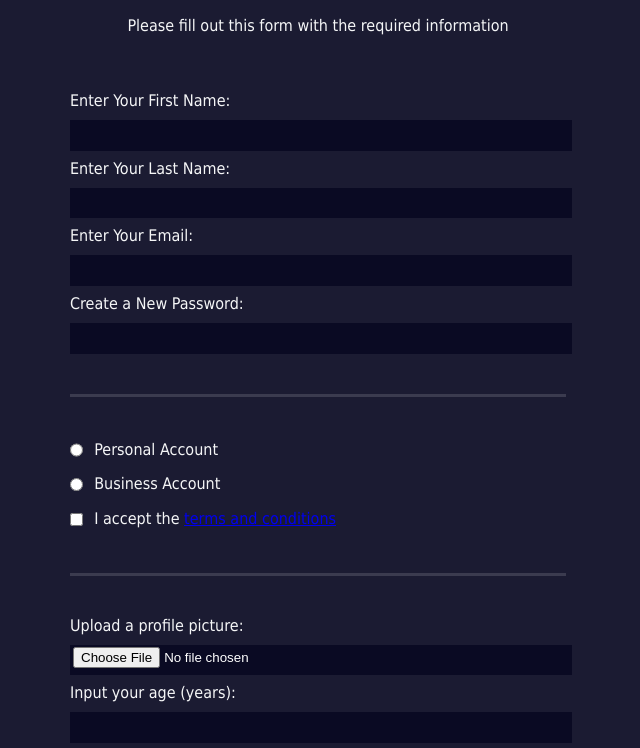
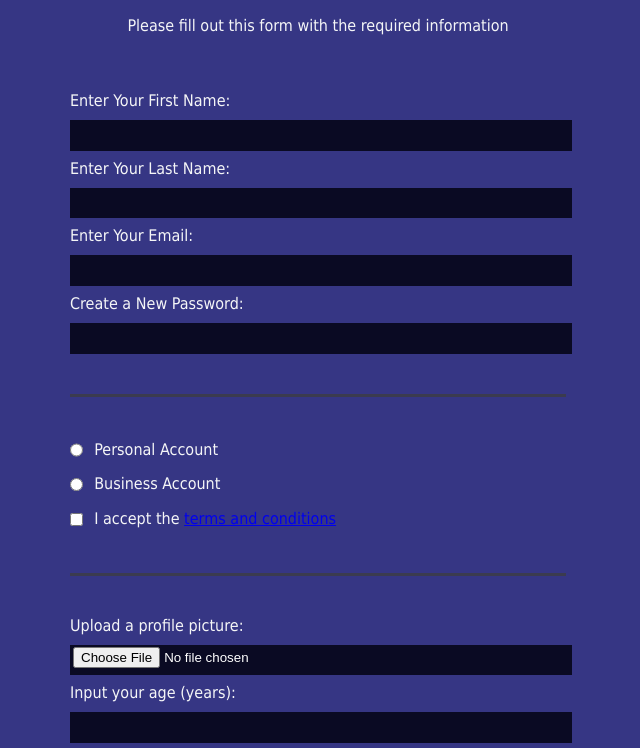
Before and after one commit to terryyufei/FreeCodeCamp, a plain HTML site: page form/index.html in a window 1280 px wide. Shown: the part 86-834 px from the top of the page, without its empty margins (322-962 px from the left). Drawn offline with Linux system fonts and the light colour scheme.

Commit message:
fixed some things

```diff
--- a/form/styles.css
+++ b/form/styles.css
@@ -2,7 +2,7 @@ body {
   width: 100%;
   height: 100vh;
   margin: 0;
-  background-color: #1b1b32;
+  background-color: #363684;
   color: #f5f6f7;
   font-family: Tahoma;
   font-size: 16px;
```
Also changed, not shown: skyline/styles.css (renamed from skyline/styles.html).
